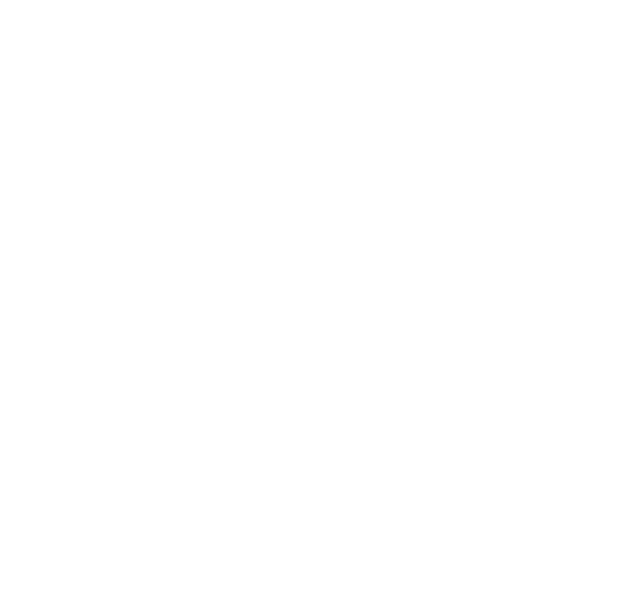
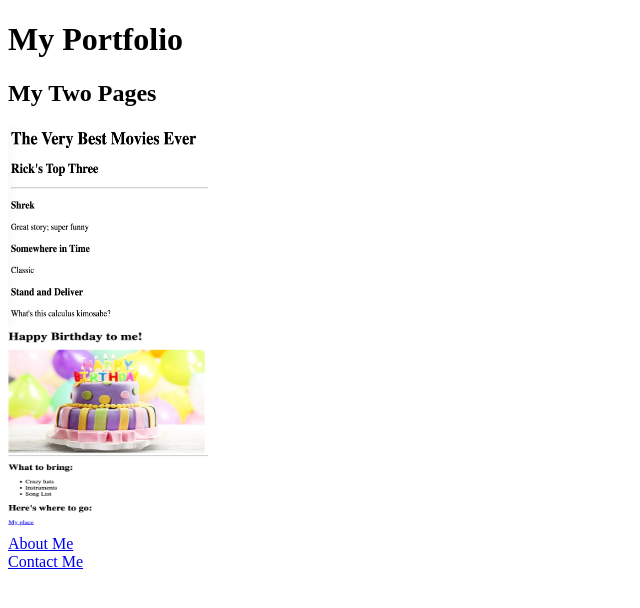
Before and after one commit to houghRick/new-html-portfolio, a plain HTML site: page index.html in a window 1280 px wide. Shown: the whole page, without its empty margins (0-640 px from the left). Drawn offline with Linux system fonts and the light colour scheme.

Commit message:
Add files via upload

```diff
--- a/index.html
+++ b/index.html
@@ -1,4 +1,23 @@
 <!-- TODO 1: Create the HTML Boilerplate -->
+<!DOCTYPE html>
+<html lang="en">
+<head>
+    <meta charset="UTF-8">
+    <title>Portfolio</title>
+</head>
+<body>
+    <h1>My Portfolio</h1>
+    <h2>My Two Pages</h2>
+    <a href="./public/movie.html"><img width = "200" height="200" src="./assets/images/movie.png" /></a>
+    <br />
+    <a href="./public/bday.html"><img width = "200" height="200" src="./assets/images/bday_scrn.png" /></a>
+    <br />
+
+    <a href="./public/about.html">About Me</a>
+    <br />
+    <a href="./public/contact.html">Contact Me</a>
+</body>
+</html>
 
 <!-- TODO 2: Add Your previous projects' HTML into the public folder -->
 
```
